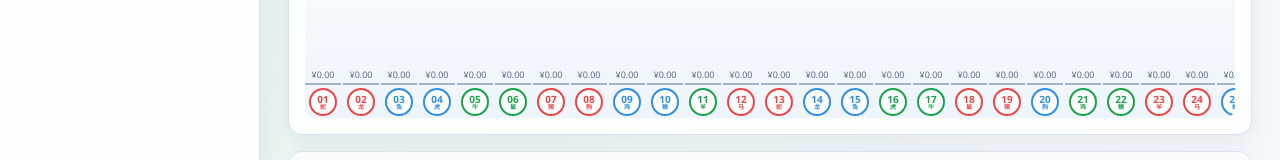
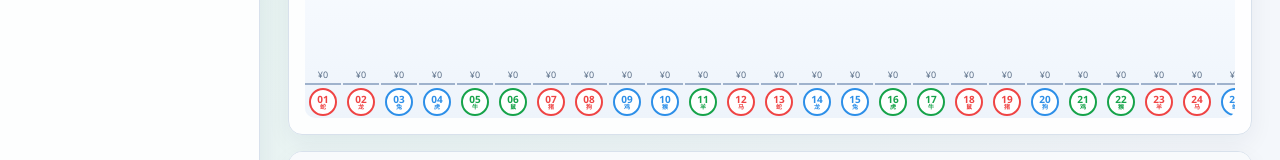
Before and after one commit to xdli158s/yingli, a Vue app: page /analysis in a window 1280 px wide. Shown: the part 397-557 px from the top of the page. Built offline with nearby package versions, Linux system fonts and the light colour scheme.

Commit message:
analysis

```diff
--- a/src/views/AnalysisView.vue
+++ b/src/views/AnalysisView.vue
@@ -158,7 +158,7 @@ onMounted(() => {
       <div v-if="histogramRows.length" class="number-histogram">
         <article v-for="item in histogramRows" :key="`hist-${item.number}`" class="hist-col">
           <div class="hist-bar-box">
-            <p class="hist-value" :style="{ bottom: `calc(${getBarHeight(item.amount)}% + 4px)` }">¥{{ item.amount.toFixed(2) }}</p>
+            <p class="hist-value" :style="{ bottom: `calc(${getBarHeight(item.amount)}% + 4px)` }">¥{{ item.amount.toFixed(0) }}</p>
             <span
               class="hist-fill"
               :class="`risk-${item.riskLevel}`"
```
